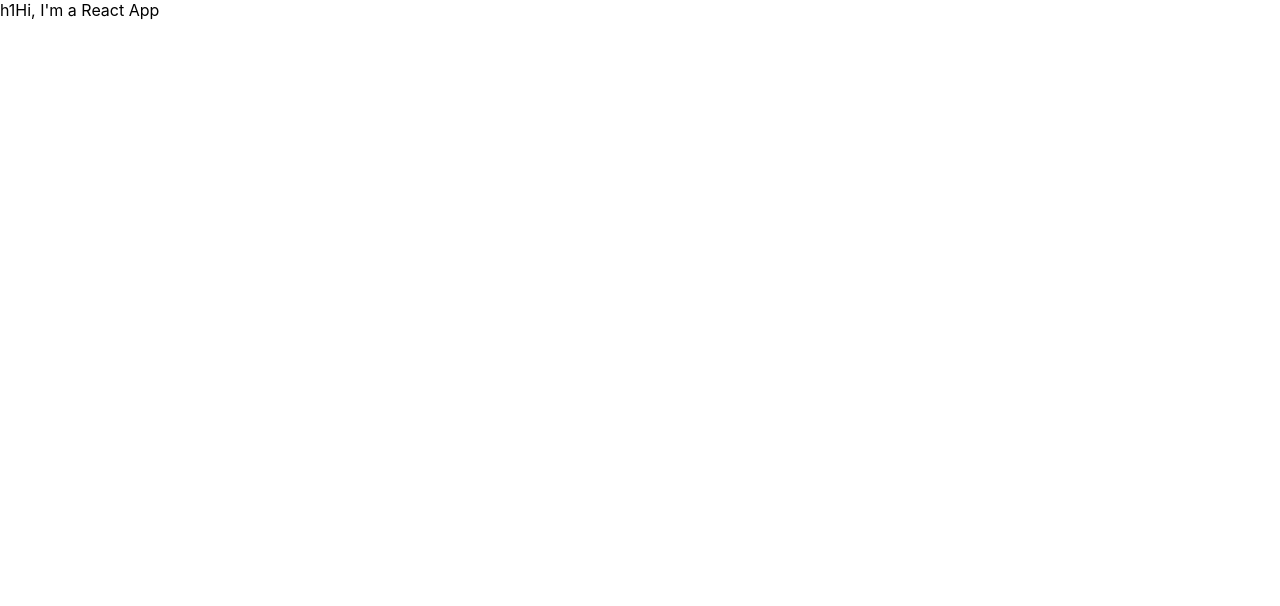
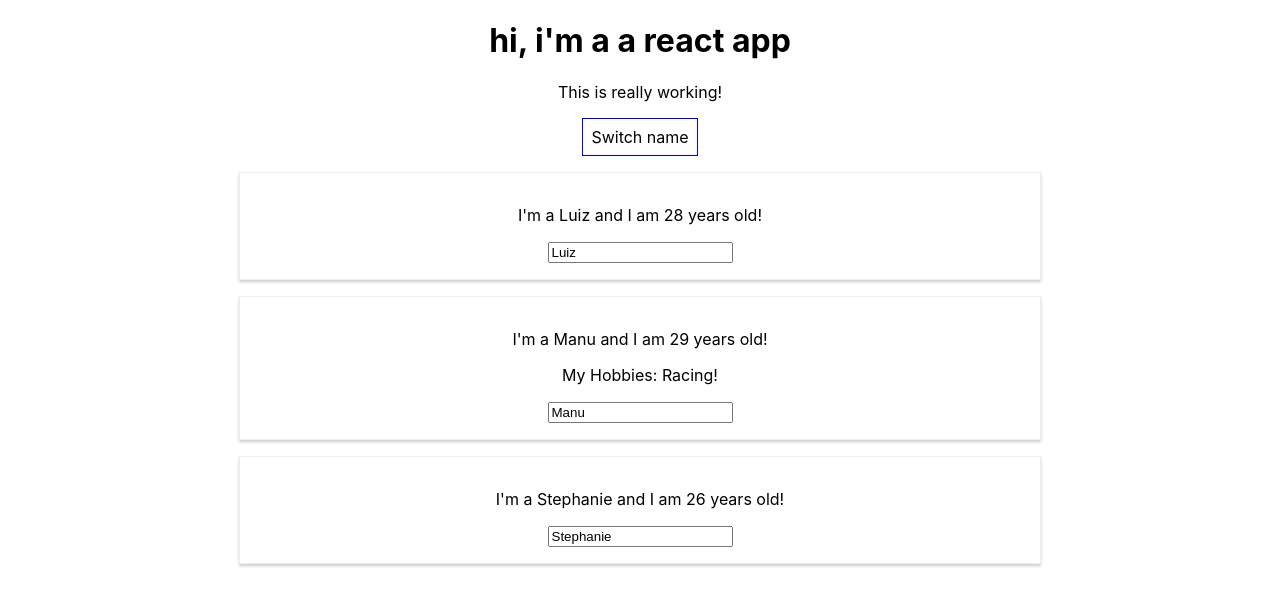
Before and after one commit to costadelima/React, a React (Create React App) app in the folder react-complete-guide/: page / in a window 1280 px wide. Shown: the top 606 px of the page. Built offline with nearby package versions, Linux system fonts and the light colour scheme.

Commit message:
secao 3 concluída

```diff
--- a/react-complete-guide/src/App.js
+++ b/react-complete-guide/src/App.js
@@ -1,14 +1,72 @@
-import React from 'react';
+import React, { useState } from 'react';
 import './App.css';
+import Person from './Person/Person';
 
-function App() {
-  // RETURN (
-  //   <DIV CLASSNAME="APP">
-  //     <H1>HI, I'M A A REACT APP</H1>
-  //   </DIV>
-  // );
-  // return React.createElement('div', null, 'h1', 'Hi, I\'m a React App');
-  return React.createElement('div', null, 'h1', 'Hi, I\'m a React App');
+
+//stateful components or state smart
+const App = props => {
+  const [personsState, setPersonsState] = useState({
+    persons: [
+      { name: 'Luiz', age: 28 },
+      { name: 'Manu', age: 29 },
+      { name: 'Stephanie', age: 26 }
+    ],
+    otherState: 'some other value'
+  });
+
+  const switchNameHandler = (newName) => {
+    // console.log('Was clicked!');
+    // alert('Was clicked!!');
+    // DON'T DO THIS: this.state.persons[0].name = 'Luiz'; (do not mutate state directly)
+    setPersonsState({
+      persons: [
+        { name: newName, age: 28 },
+        { name: 'Manu', age: 29 },
+        { name: 'Stephanie', age: 27 }
+      ]
+    });
+  };
+
+  const nameChangeHandler = (event) => {
+    setPersonsState({
+      persons: [
+        { name: 'Luiz', age: 28 },
+        { name: event.target.value, age: 29 },
+        { name: 'Stephanie', age: 27 }
+      ]
+    });
+  };
+
+  const style = {
+    backgroundColor: 'white',
+    font: 'inherit',
+    border: '1px solid blue',
+    padding: '8px',
+    cursor: 'pointer'
+  };
+
+  return (
+    <div className="App" >
+      <h1>hi, i'm a a react app</h1>
+      <p>This is really working!</p>
+      {/* <button onClick={() => switchNameHandler('Luiz Flávio')}>Switch name</button> */}
+      <button
+        style={style}
+        onClick={switchNameHandler.bind(this, 'Luiz Flávio')}
+      >Switch name</button>
+      <Person
+        name={personsState.persons[0].name}
+        age={personsState.persons[0].age} />
+      <Person
+        name={personsState.persons[1].name}
+        age={personsState.persons[1].age}
+        click={switchNameHandler.bind(this, 'Luiz')}
+        changed={nameChangeHandler}>My Hobbies: Racing!</Person>
+      <Person
+        name={personsState.persons[2].name}
+        age={personsState.persons[2].age} />
+    </div>
+  );
 }
 
 export default App;
--- /dev/null
+++ b/react-complete-guide/src/Person/Person.css
@@ -0,0 +1,8 @@
+.Person {
+    width: 60%;
+    margin: 16px auto;
+    border: 1px solid #eee;
+    box-shadow: 0 2px 3px #ccc;
+    padding: 16px;
+    text-align: center;
+}
--- /dev/null
+++ b/react-complete-guide/src/Person/Person.js
@@ -0,0 +1,17 @@
+import React from 'react';
+
+import './Person.css';
+
+//stateless or state dump
+const person = (props) => {
+    // return <p>I'm a person and I am {Math.floor(Math.random() * 30)} years old!</p> -- static components
+    return (
+        <div className="Person">
+            <p onClick={props.click}>I'm a {props.name} and I am {props.age} years old!</p>
+            <p>{props.children}</p>
+            <input type="text" onChange={props.changed} value={props.name}></input>
+        </div>
+    )
+};
+
+export default person;
```
